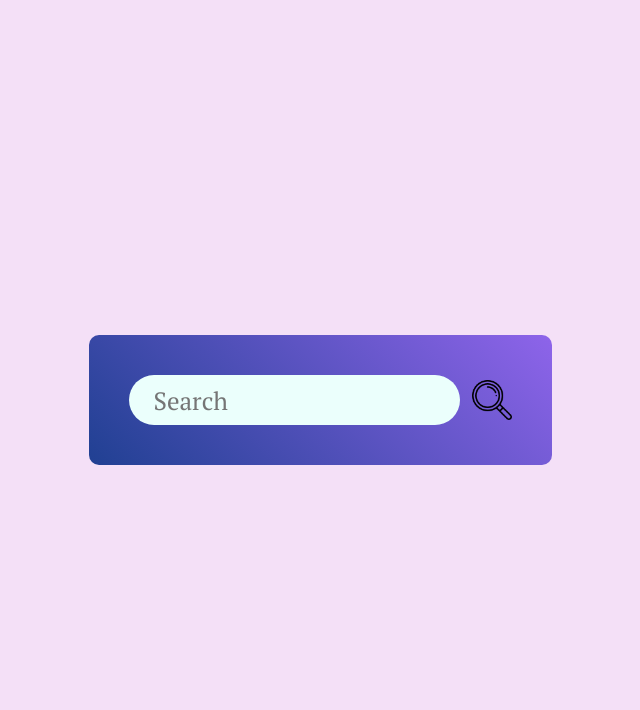
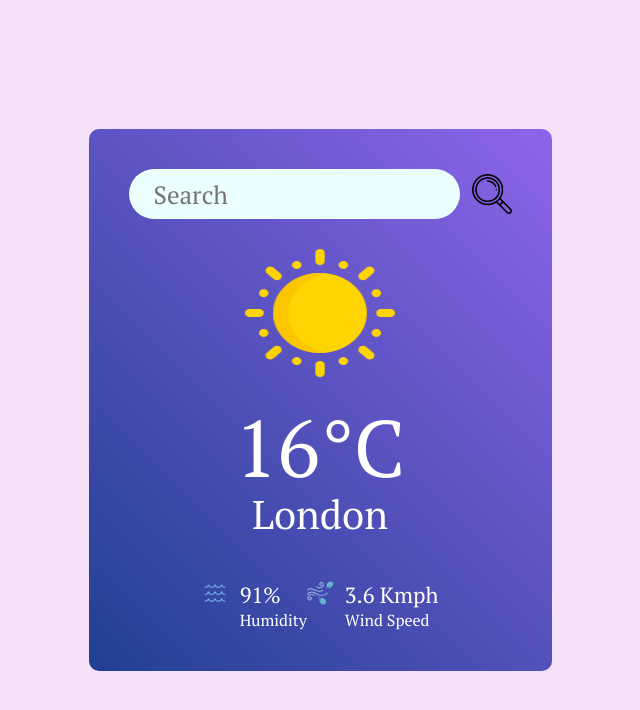
Before and after one commit to anupama12sg/weather, a Next.js app: page / in a window 1280 px wide. Shown: the top 710 px of the page, without its empty margins (320-960 px from the left). Built offline with nearby package versions, Linux system fonts and the light colour scheme.

Commit message:
feat: UI completed.

```diff
--- a/src/app/components/weather.css
+++ b/src/app/components/weather.css
@@ -24,3 +24,39 @@
     background: #ebfffc;
     font-size: 25px;
 }
+
+.weather-icon {
+    width: 150px;
+    margin: 30px 0;
+}
+
+.temperature {
+    color: white;
+    font-size: 80px;
+    line-height: 1;
+}
+
+.location {
+    color: #fff;
+    font-size: 40px;
+}
+
+.weather-data {
+    width: 100%;
+    margin-top: 40px;
+    color: #fff;
+    display: flex;
+    justify-content: center;
+}
+
+.weather-data .col {
+    display: flex;
+    align-items: flex-start;
+    gap: 12px;
+    font-size: 22px;
+}
+
+.weather-data .col span {
+    display: block;
+    font-size: 16px;
+}
--- a/src/app/components/weather.js
+++ b/src/app/components/weather.js
@@ -21,7 +21,32 @@ const Weather = () => {
           src={Search}
           height={40}
           width={40}
-       alt="Search Icon"/>
+          alt="Search Icon" />
+      </div>
+      <Image src={Sunny} alt='Sunny icon' className='weather-icon' />
+      <p className='temperature'>16°C</p>
+      <p className='location'>London</p>
+      <div className='weather-data'>
+        <div className='col'>
+          <Image src={Humid}
+            width={26}
+            margin-top={10}
+            alt='Humid icon' />
+          <div>
+            <p>91%</p>
+            <span>Humidity</span>
+          </div>
+        </div>
+        <div className='col'>
+          <Image src={Wind}
+          width={26}
+          margin-top={10}
+          alt='Wind icon' />
+          <div>
+            <p>3.6 Kmph</p>
+            <span>Wind Speed</span>
+          </div>
+        </div>
       </div>
     </div>
   )
```
